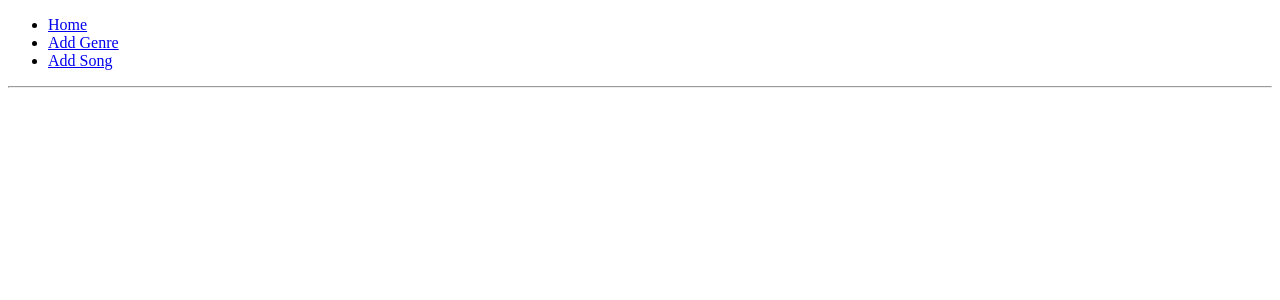
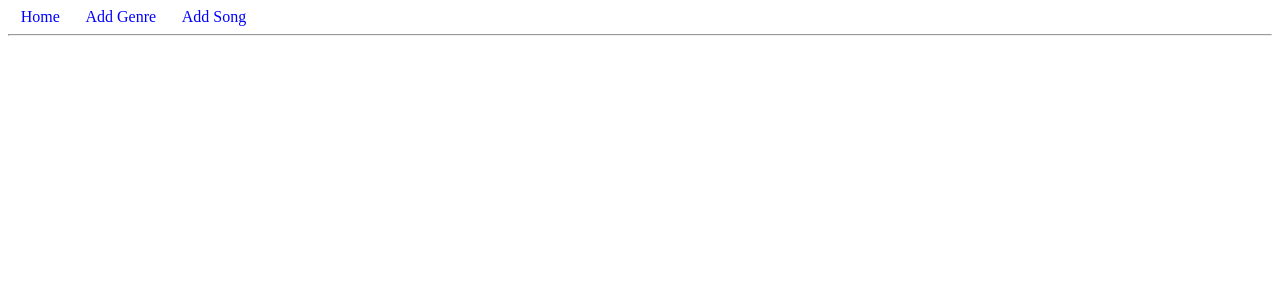
Before and after one commit to stelianabudai/musiclibrary, a React app: page / in a window 1280 px wide. Shown: the top 300 px of the page. Built offline with nearby package versions, Linux system fonts and the light colour scheme; the HTML template or start-up script is replaced by a standard one.

Commit message:
added some styeld compoenents for menu

```diff
--- a/src/shared/components/App.js
+++ b/src/shared/components/App.js
@@ -4,14 +4,49 @@ import Home from './Home'
 import AddGenre from './AddGenre'
 import Songs from './Songs'
 import AddSong from './AddSong'
+import styled from 'styled-components'
+
+const NavItem = styled(Link)`
+  text-decoration: none;
+  color: blue;
+  display: inline-block;
+  white-space: nowrap;
+  margin: 0 1vw;
+  transition: all 200ms ease-in;
+  position: relative;
+
+  :after {
+    position: absolute;
+    bottom: 0;
+    left: 0;
+    right: 0;
+    width: 0%;
+    content: ".";
+    color: transparent;
+    background: goldenrod;
+    height: 1px;
+    transition: all 0.4s ease-in;
+  }
+
+  :hover {
+    color: goldenrod;
+    ::after {
+      width: 100%;
+    }
+  }
+
+  @media (max-width: 768px) {
+    padding: 20px 0;
+    font-size: 1.5rem;
+    z-index: 6;
+  }
+`
 
 const App = () => (
   <div>
-    <ul>
-      <li><Link to="/home">Home</Link></li>
-      <li><Link to="/addGenre">Add Genre</Link></li>
-      <li><Link to="/addSong">Add Song</Link></li>
-    </ul>
+  <NavItem to="/home">Home</NavItem>
+  <NavItem to="/addGenre">Add Genre</NavItem>
+  <NavItem to="/addSong">Add Song</NavItem>
   <hr />
 
   <Switch>
```
Lines whose indentation alone changed are shown as unchanged.
